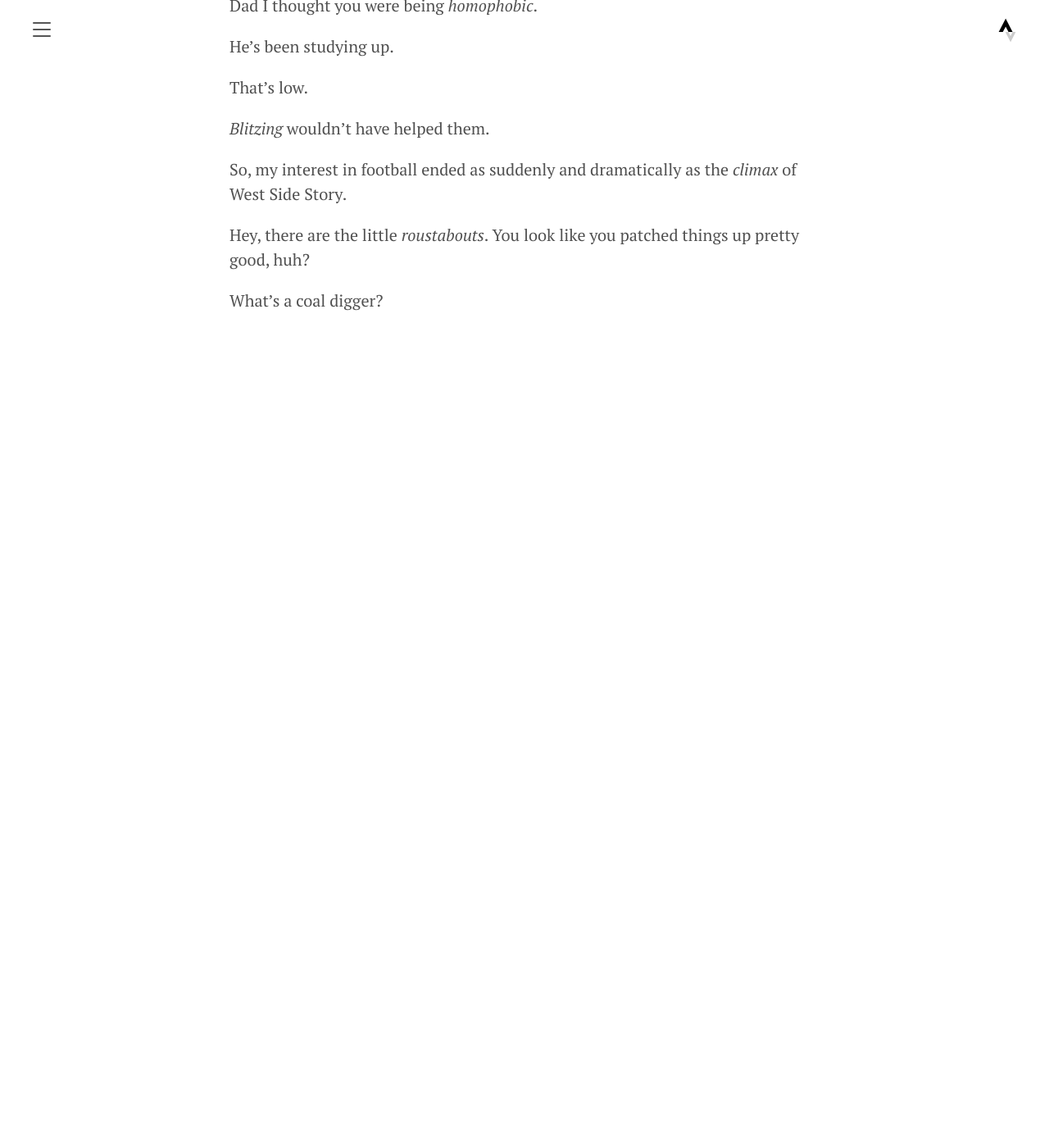
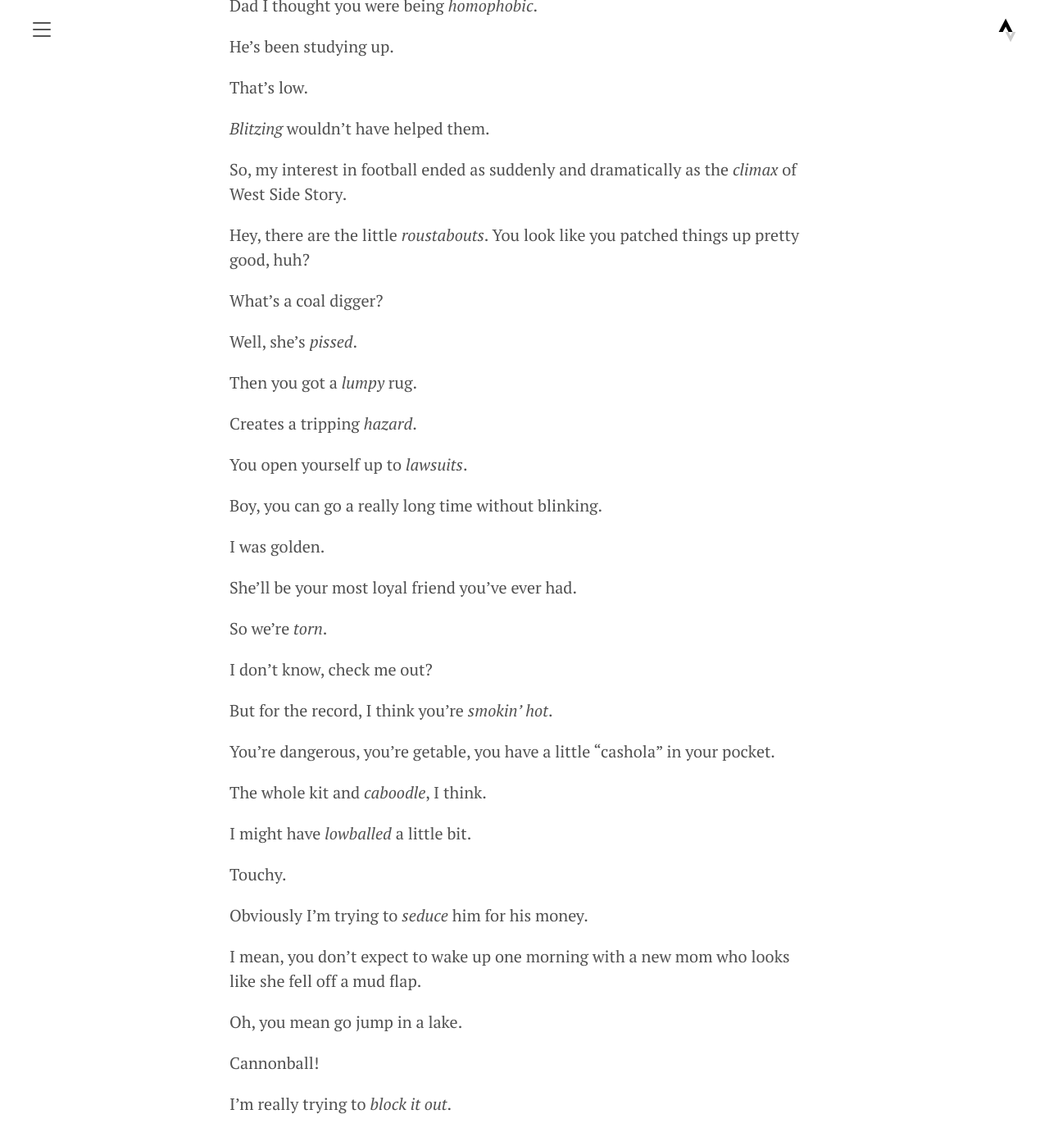
Before and after one commit to yoncise/yoncise.github.io, a Jekyll site: the page built from logs/_posts/2024/2024-01-21-156716791.md, in a window 1280 px wide and 1400 px high, scrolled down 2480 px. Shown: the whole window at 82% size. Built offline with Jekyll 4.4.1, drawn with Linux system fonts in a browser that asks for light colours; before the commit the page ends 2942 px from its top, so only the background shows below that.

Commit message:
语雀同步 Modern Family S01E05

```diff
--- a/logs/_posts/2024/2024-01-21-156716791.md
+++ b/logs/_posts/2024/2024-01-21-156716791.md
@@ -101,3 +101,41 @@ So, my interest in football ended as suddenly and dramatically as the _climax_ o
 Hey, there are the little _roustabouts_. You look like you patched things up pretty good, huh?
 
 What's a coal digger?
+
+Well, she's _pissed_.
+
+Then you got a _lumpy_ rug.
+
+Creates a tripping _hazard_.
+
+You open yourself up to _lawsuits_.
+
+Boy, you can go a really long time without blinking.
+
+I was golden.
+
+She'll be your most loyal friend you've ever had.
+
+So we're _torn_.
+
+I don't know, check me out?
+
+But for the record, I think you're _smokin' hot_.
+
+You're dangerous, you're getable, you have a little "cashola" in your pocket.
+
+The whole kit and _caboodle_, I think.
+
+I might have _lowballed_ a little bit.
+
+Touchy.
+
+Obviously I'm trying to _seduce_ him for his money.
+
+I mean, you don't expect to wake up one morning with a new mom who looks like she fell off a mud flap.
+
+Oh, you mean go jump in a lake.
+
+Cannonball!
+
+I'm really trying to _block it out_.
```
